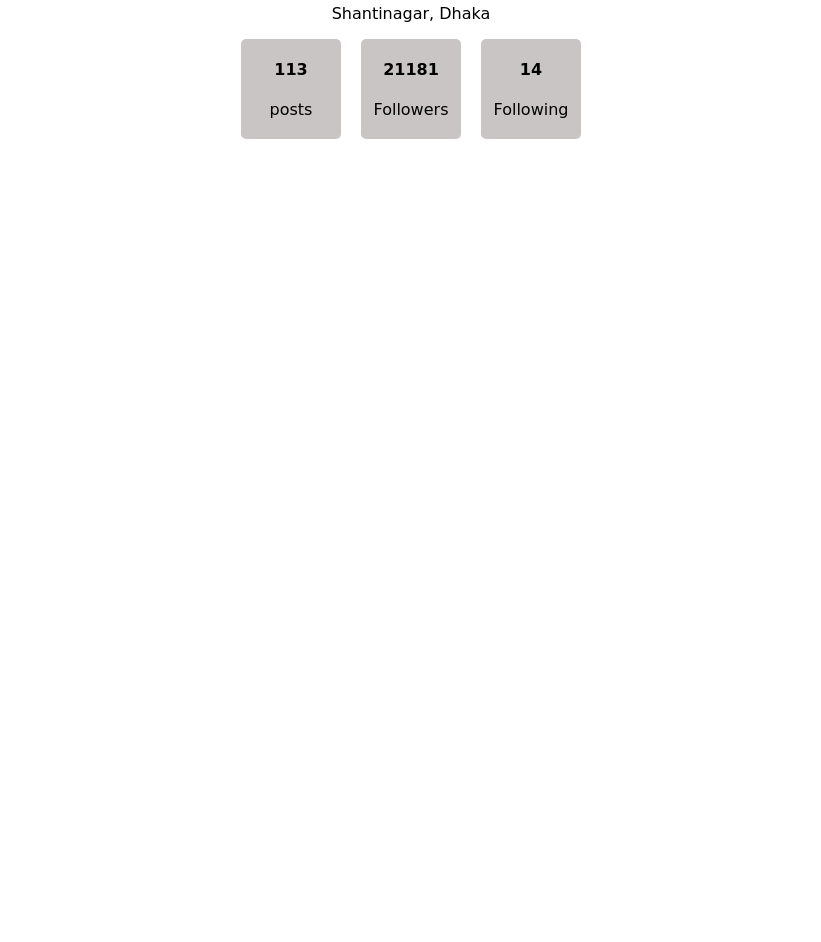
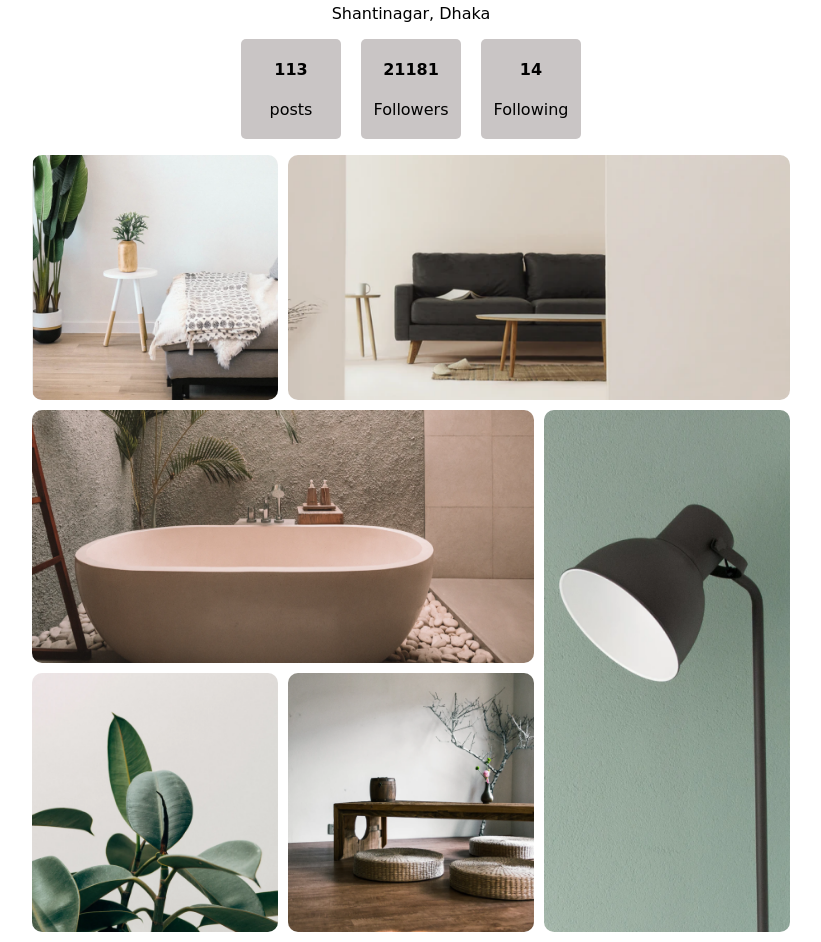
Before and after one commit to engsabbir/my-gallery, a plain HTML site: page index.html in a window 1280 px wide. Shown: the part 176-1118 px from the top of the page, without its empty margins (229-1050 px from the left). Before the commit the page ends 800 px from the top, so only its background shows below. Drawn offline with Linux system fonts and the light colour scheme; a web font is replaced by a local one.

Commit message:
gallery secction added

```diff
--- a/index.html
+++ b/index.html
@@ -34,6 +34,16 @@
             </div>
         </div>
     </header>
+    <main class="gallery-section">
+        <div class="gallery">
+            <img src="images/photo1.png" id="img1" alt="">
+            <img src="images/photo2.png" id="img2" alt="">
+            <img src="images/photo3.png" id="img3" alt="">
+            <img src="images/photo4.png" id="img4" alt="">
+            <img src="images/photo5.png" id="img5" alt="">
+            <img src="images/photo6.png" id="img6" alt="">
+        </div>
+    </main>
 </body>
 
 </html>
--- a/style.css
+++ b/style.css
@@ -19,3 +19,26 @@ body{
     background-color: rgb(201, 197, 197);
     border-radius: 5px;
 }
+
+/* gallery-section start  */
+img{
+    width: 100%;
+    height: 100%;
+    border-radius: 10px;
+}
+#img2{
+    grid-column: span 2;
+}
+#img3{
+    grid-column: span 2;
+}
+#img4{
+    grid-row: span 2;
+}
+.gallery{
+    width: 60%;
+    margin: 1rem auto;
+    display: grid;
+    gap: 10px;
+    grid-template-columns: repeat(3, 1fr);
+}
```
Also changed, not shown: images/photo4.png (renamed from images/photo_4.png).
